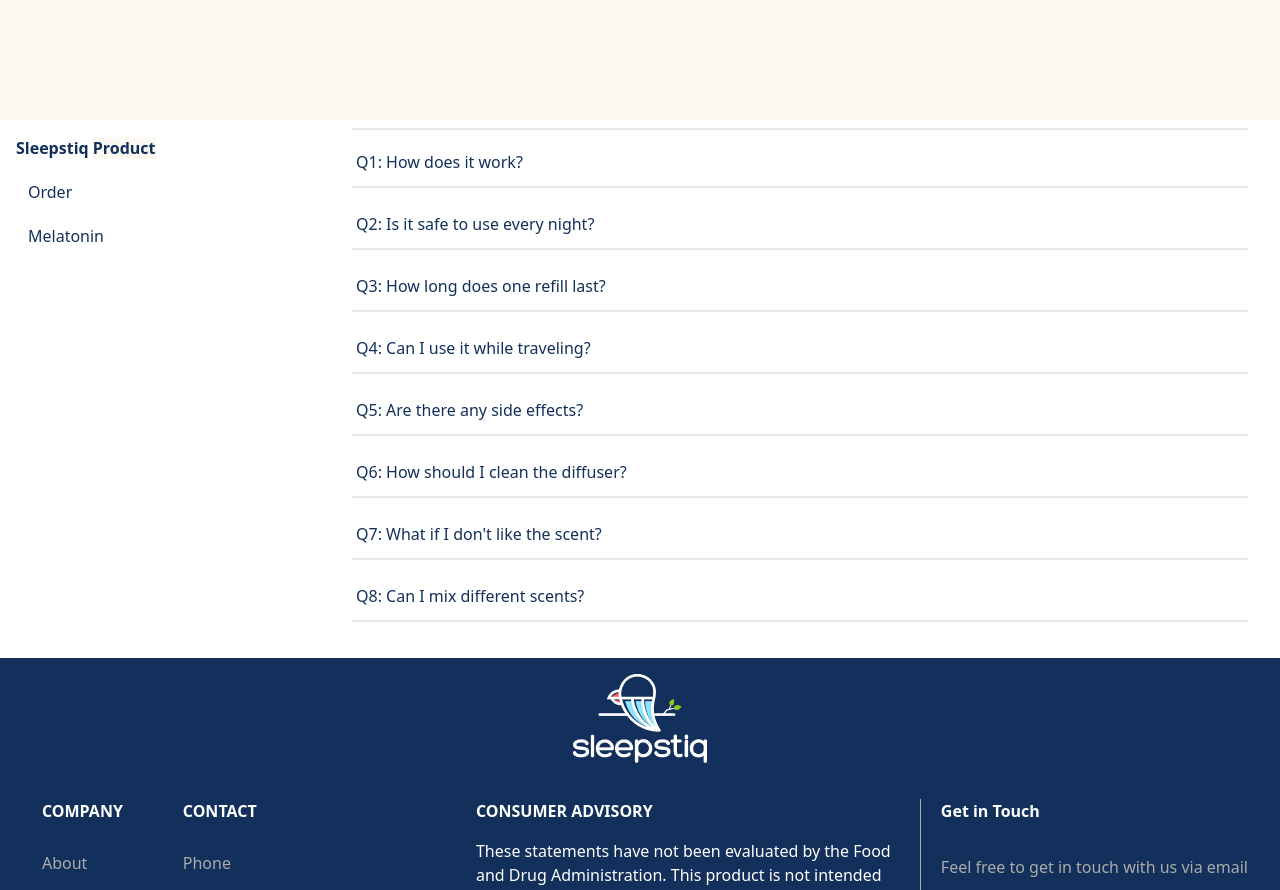
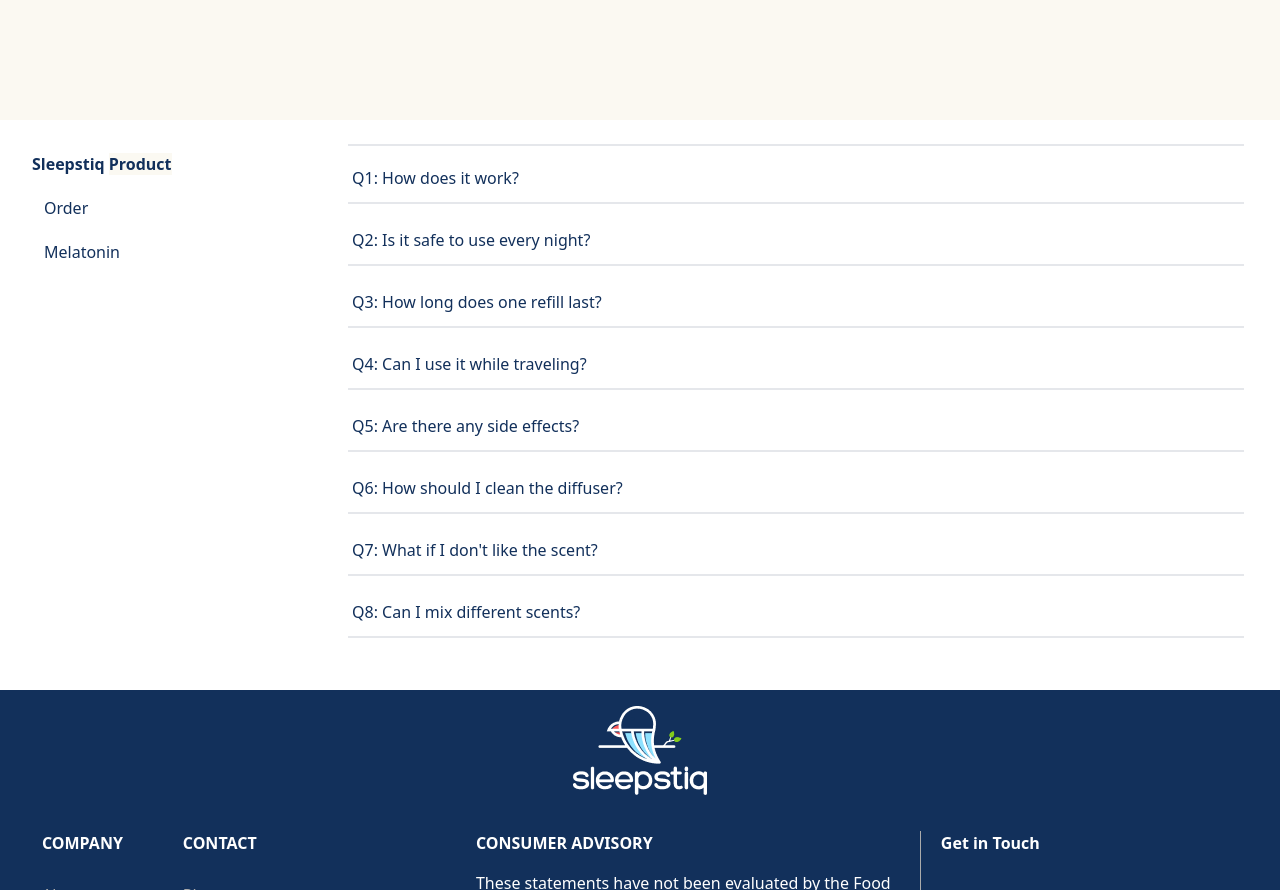
Before and after one commit to Abman2/anchor-project, a React (Vite) app: page /faqs in a window 1280 px wide. Shown: the part 680-1570 px from the top of the page. Built offline with nearby package versions, Linux system fonts and the light colour scheme.

Commit message:
Update FaqsArray.jsx

```diff
--- a/src/component/FaqsArray.jsx
+++ b/src/component/FaqsArray.jsx
@@ -49,7 +49,7 @@
   );
 
   return (
-    <div className='flex flex-col md:flex-row md:justify-between  max-w-7xl mx-auto'>
+    <div className='flex flex-col md:flex-row md:justify-between  max-w-7xl mx-auto p-4'>
       <div className="p-4 md:w-1/4 flex flex-row md:flex-col space-x-3  lg:space-y-5">
         <p className='font-bold text-[#12305B]'>Sleepstiq <span className='bg-[#FBF9F2]'>  Product</span></p>
         <p className='text-[#12305B]'>Order</p>
```
